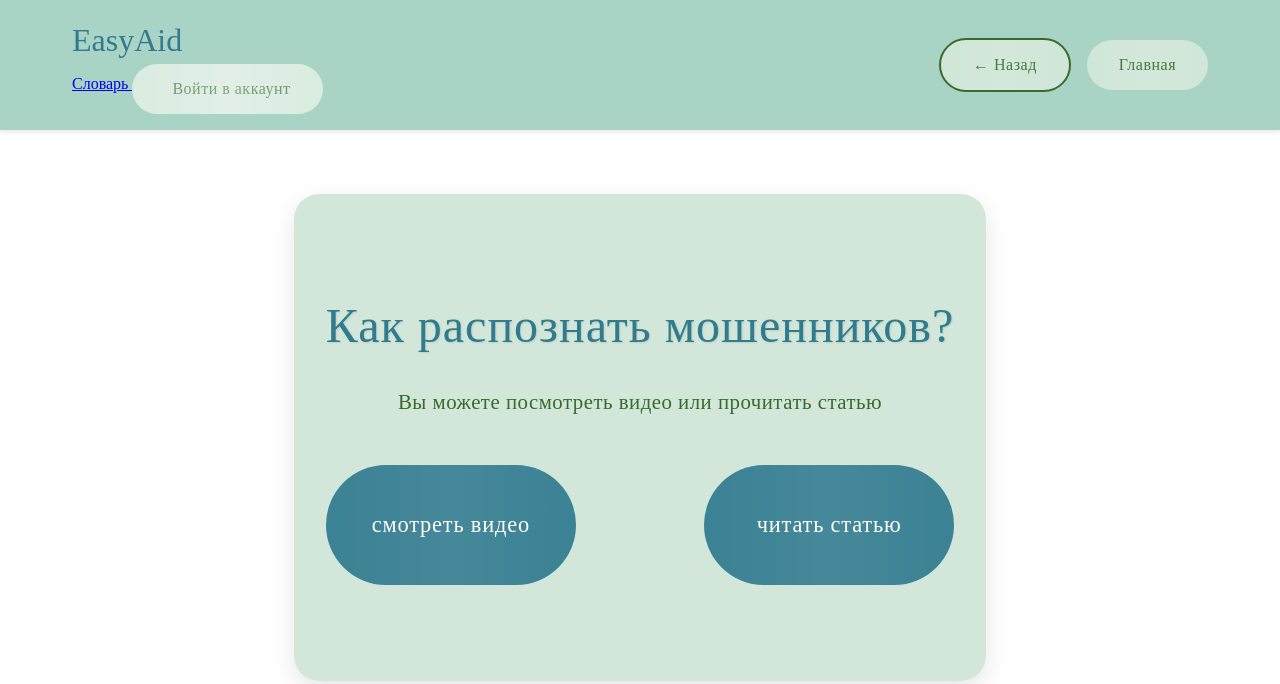
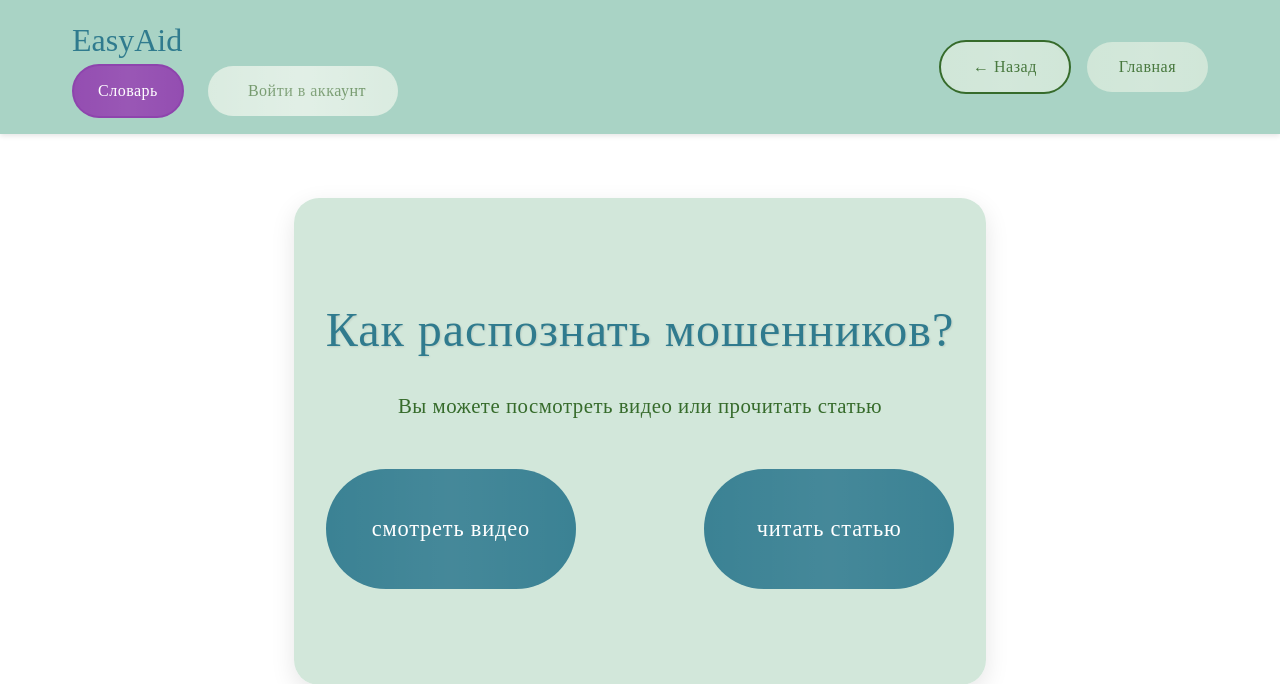
Before and after one commit to illidirr/easyaid-2025, a Django app: page /group1/ in a window 1280 px wide. Shown: the top 684 px of the page. Run offline with Django 4.2, Linux system fonts and the light colour scheme; parts of the project's set-up code (start-up, migrations or seed data) failed here and were passed over.

Commit message:
Update base.html
Signed-off-by: illidirr <zhdanko.y@bk.ru>

```diff
--- a/main/templates/main/base.html
+++ b/main/templates/main/base.html
@@ -1523,6 +1523,67 @@ header {
 
 .logout-btn:hover {
     background: #c53030;
+}
+        .dictionary-btn {
+    font-family: 'Lorenzo Sans Bold';
+    background-color: rgb(142, 68, 173); /* Фиолетовый для выделения */
+    color: white;
+    padding: 0.8rem 1.5rem;
+    text-decoration: none;
+    border-radius: 50px;
+    transition: all 0.3s ease;
+    border: 2px solid rgb(142, 68, 173);
+    font-weight: normal;
+    text-align: center;
+    display: inline-flex;
+    align-items: center;
+    gap: 0.5rem;
+    min-width: auto;
+    cursor: pointer;
+    font-size: 1rem;
+    letter-spacing: 0.5px;
+    position: relative;
+    overflow: hidden;
+    margin-right: 0.5rem;
+    white-space: nowrap;
+}
+
+/* Эффект блеска для кнопки словарика */
+.dictionary-btn::after {
+    content: '';
+    position: absolute;
+    top: -50%;
+    left: -50%;
+    width: 200%;
+    height: 200%;
+    background: linear-gradient(
+        45deg,
+        transparent,
+        rgba(255,255,255,0.1),
+        transparent
+    );
+    transform: rotate(45deg);
+    transition: all 0.5s ease;
+}
+
+.dictionary-btn:hover::after {
+    left: 100%;
+}
+
+.dictionary-btn:hover {
+    font-family: 'Lorenzo Sans Bold';
+    background-color: rgb(106, 13, 173);
+    color: white;
+    border: 2px solid rgb(106, 13, 173);
+    transform: translateY(-2px);
+    box-shadow: 0 6px 12px rgba(0,0,0,0.2);
+}
+
+/* Стиль для account-section чтобы кнопки были в строку */
+.account-section {
+    display: flex;
+    align-items: center;
+    gap: 1rem;
 }
     </style>
 
```
